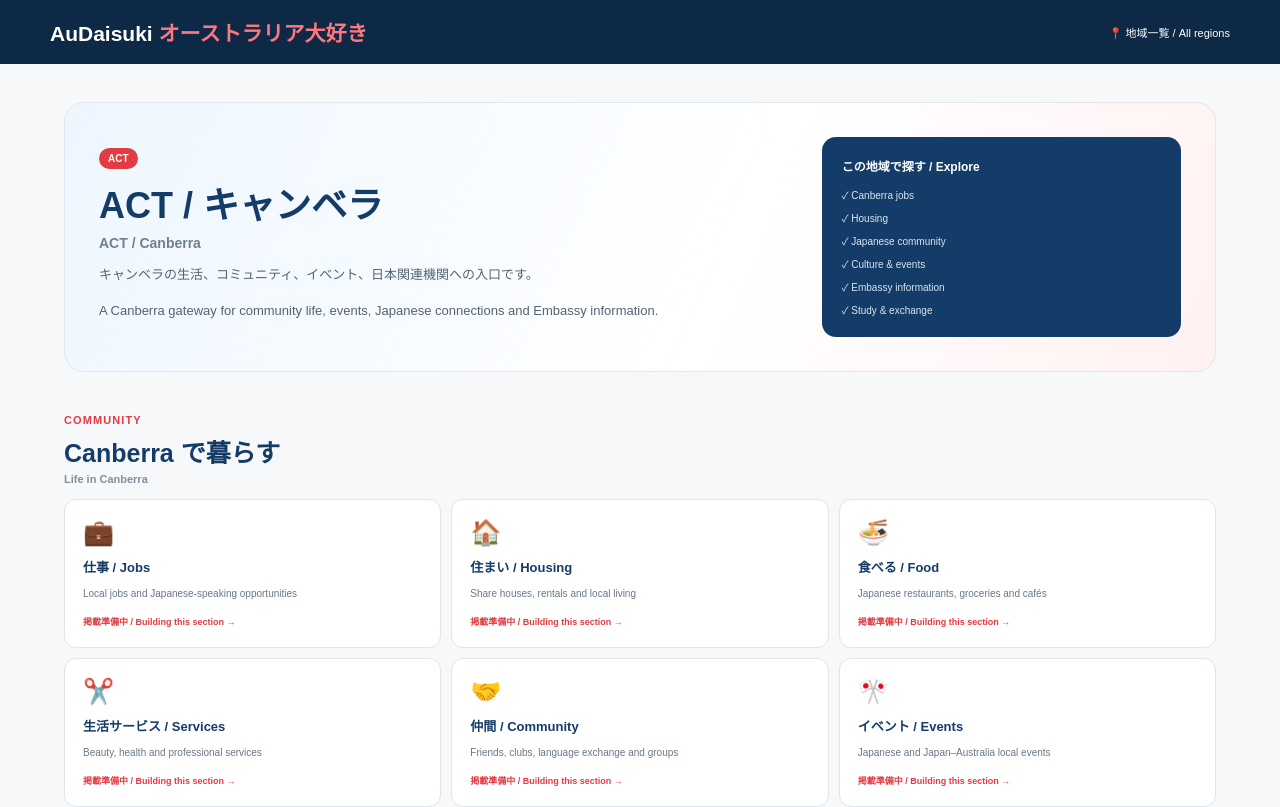
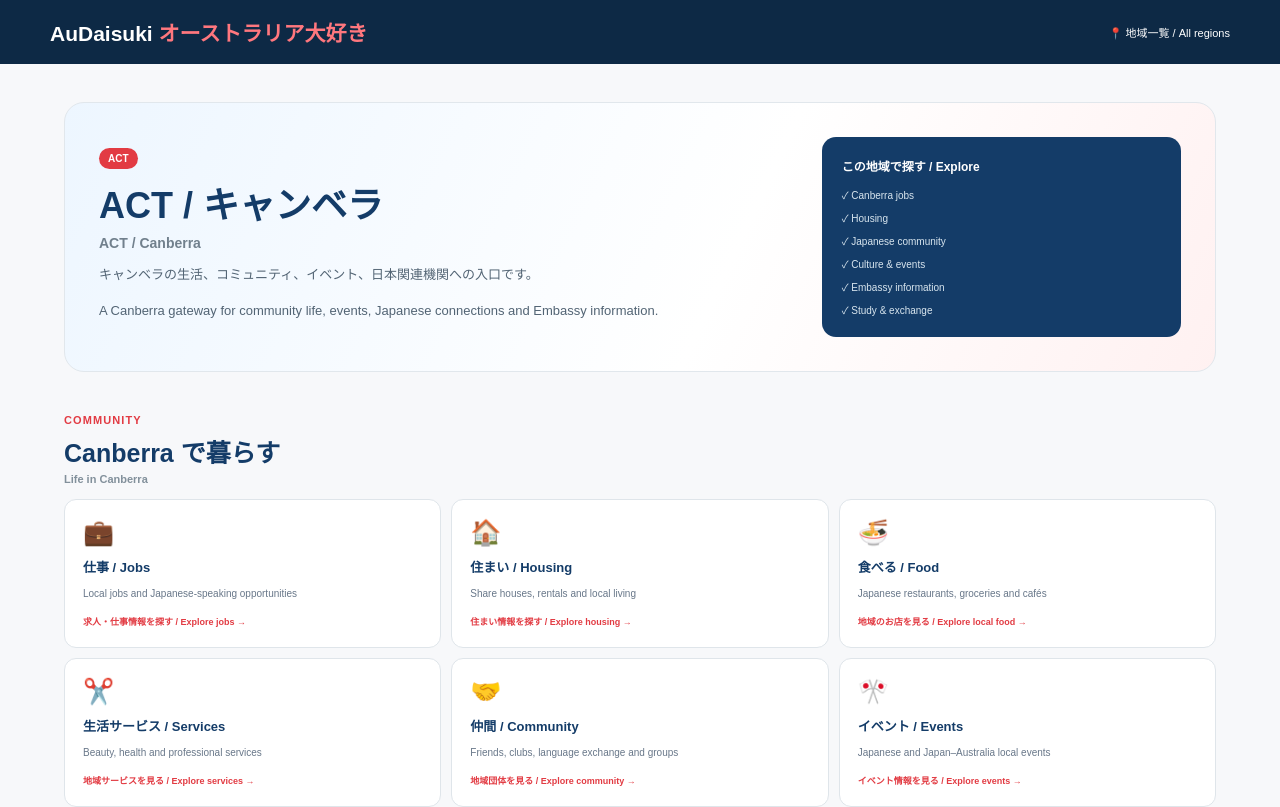
Before and after one commit to samthebrokers-prog/audaisuki, a Next.js app: page /locations/act-canberra in a window 1280 px wide. Shown: the top 807 px of the page. Built offline with nearby package versions, Linux system fonts and the light colour scheme.

Commit message:
Replace regional developing placeholders with useful navigation

```diff
--- a/app/locations/[slug]/page.tsx
+++ b/app/locations/[slug]/page.tsx
@@ -16,12 +16,12 @@ export async function generateMetadata({ params }: { params: Promise<{slug:strin
 }
 
 const communityCards = [
-  ["💼","仕事 / Jobs","Local jobs and Japanese-speaking opportunities"],
-  ["🏠","住まい / Housing","Share houses, rentals and local living"],
-  ["🍜","食べる / Food","Japanese restaurants, groceries and cafés"],
-  ["✂️","生活サービス / Services","Beauty, health and professional services"],
-  ["🤝","仲間 / Community","Friends, clubs, language exchange and groups"],
-  ["🎌","イベント / Events","Japanese and Japan–Australia local events"]
+  ["💼","仕事 / Jobs","Local jobs and Japanese-speaking opportunities","求人・仕事情報を探す / Explore jobs"],
+  ["🏠","住まい / Housing","Share houses, rentals and local living","住まい情報を探す / Explore housing"],
+  ["🍜","食べる / Food","Japanese restaurants, groceries and cafés","地域のお店を見る / Explore local food"],
+  ["✂️","生活サービス / Services","Beauty, health and professional services","地域サービスを見る / Explore services"],
+  ["🤝","仲間 / Community","Friends, clubs, language exchange and groups","地域団体を見る / Explore community"],
+  ["🎌","イベント / Events","Japanese and Japan–Australia local events","イベント情報を見る / Explore events"]
 ];
 
 export default async function RegionPage({ params }: { params: Promise<{slug:string}> }) {
@@ -58,18 +58,18 @@ export default async function RegionPage({ params }: { params: Promise<{slug:str
             <h2>{region.city} で暮らす <small>Life in {region.city}</small></h2>
           </div>
           <div className="regionCommunityGrid">
-            {communityCards.map(([icon,title,text]) => (
+            {communityCards.map(([icon,title,text,linkText], index) => (
               <article key={title}>
                 <span>{icon}</span>
                 <h3>{title}</h3>
                 <p>{text}</p>
-                <a href="/#classifieds">掲載準備中 / Building this section →</a>
+                <a href={index < 2 ? "/#classifieds" : index < 4 ? "#local-directory" : "#community-resources"}>{linkText} →</a>
               </article>
             ))}
           </div>
         </section>
 
-        <section className="regionResources">
+        <section className="regionResources" id="community-resources">
           <div className="regionHeading">
             <span className="kicker">COMMUNITY & EDUCATION</span>
             <h2>地域の日本人コミュニティ <small>Community, schools & useful organisations</small></h2>
@@ -90,7 +90,7 @@ export default async function RegionPage({ params }: { params: Promise<{slug:str
           </div>
         </section>
 
-        <section className="regionLocal">
+        <section className="regionLocal" id="local-directory">
           <div className="regionHeading">
             <span className="kicker">LOCAL DIRECTORY</span>
             <h2>日本語サービス・お店 <small>Japanese services & businesses</small></h2>
```
